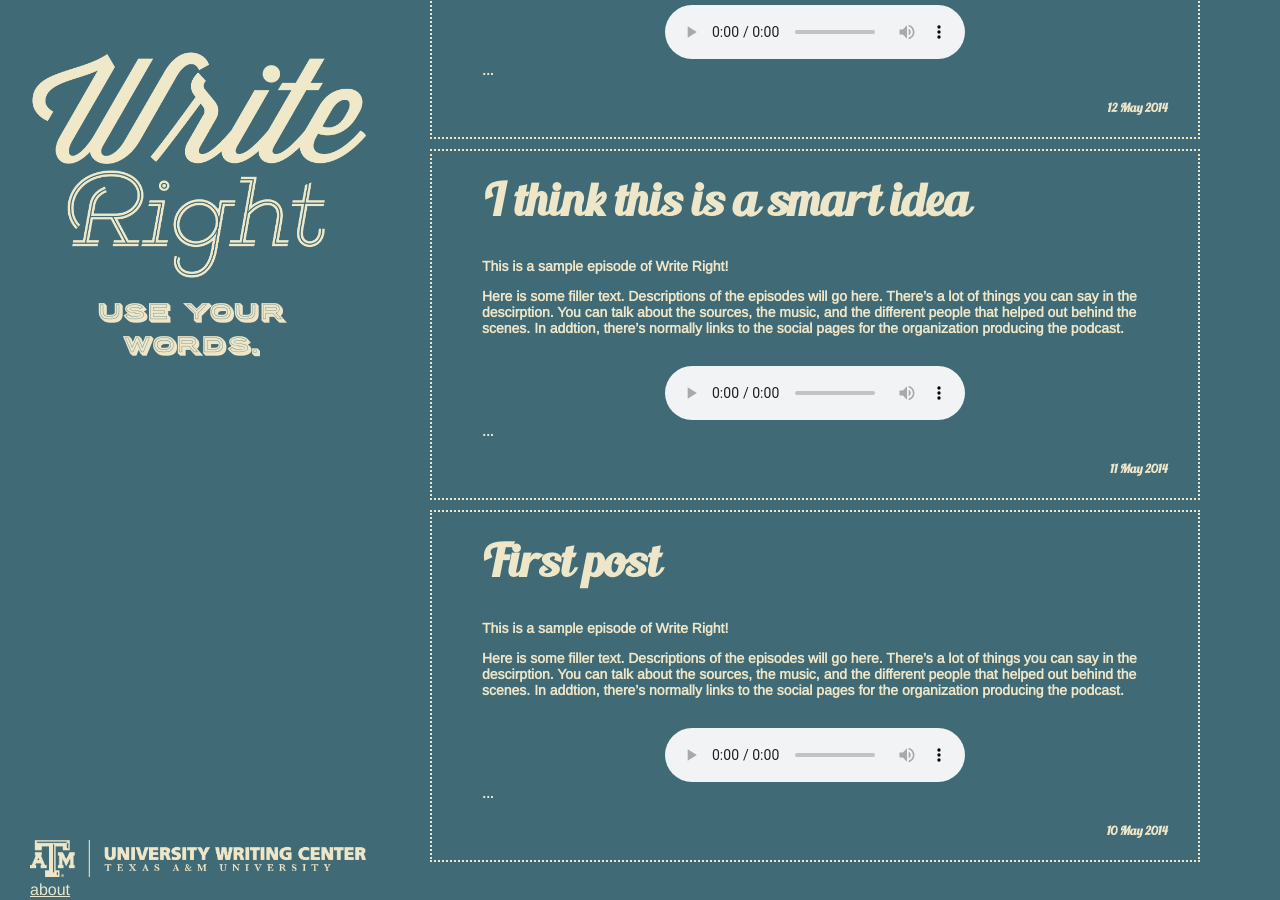
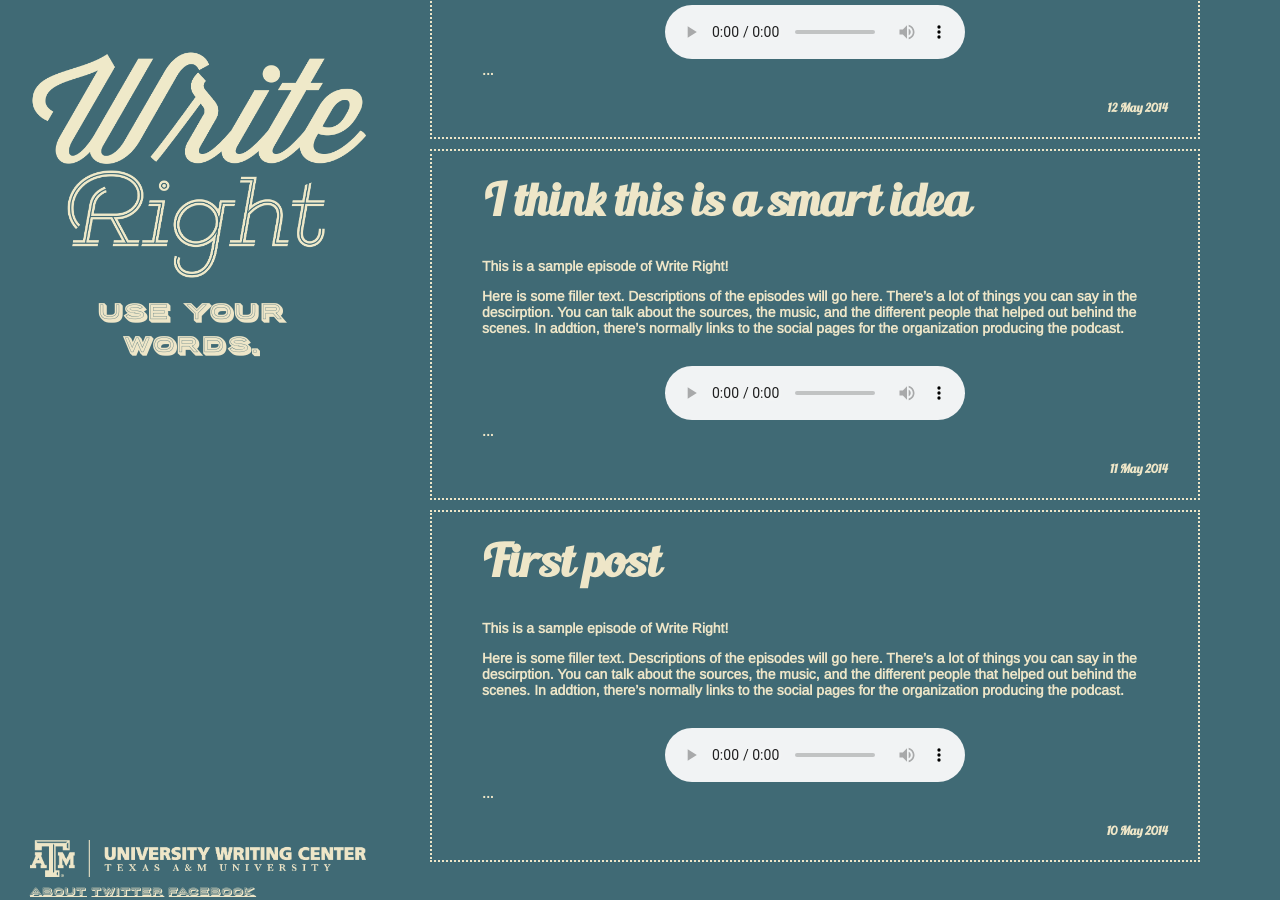
Before and after one commit to writerightpodcast/writerightpodcast.github.io, a Jekyll site: the page built from index.html, in a window 1280 px wide and 900 px high, scrolled down 623 px. Built offline with Jekyll 4.4.1, drawn with Linux system fonts in a browser that asks for light colours; Markdown is read by kramdown in place of the engine named in the settings.

Commit message:
footer links

```diff
--- a/_layouts/default.html
+++ b/_layouts/default.html
@@ -26,7 +26,9 @@
   <a href="http://uwc.tamu.edu">
       <img src="/img/uwc_logo.png">
   </a><br>
-  <a href="/about" style="font-family: "Porter Sans"; font-size:10px; ">about</a>
+  <a class="footer-link" href="/about">about</a>
+  <a class="footer-link" href="http://twitter.com/littamu">twitter</a>
+  <a class="footer-link" href="https://www.facebook.com/tamuwc/">facebook</a>
 </footer>
 <script>
   (function(i,s,o,g,r,a,m){i['GoogleAnalyticsObject']=r;i[r]=i[r]||function(){
```
